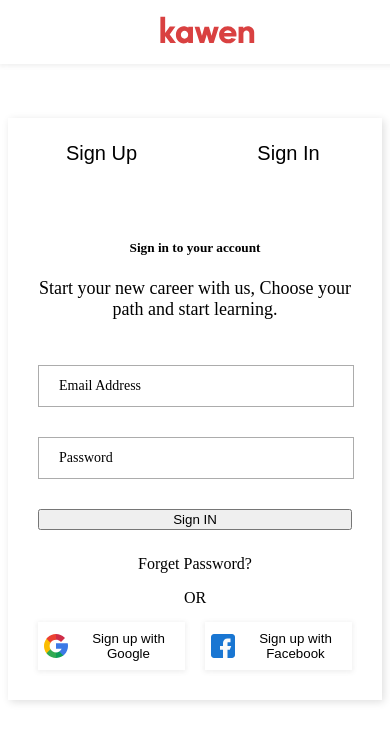
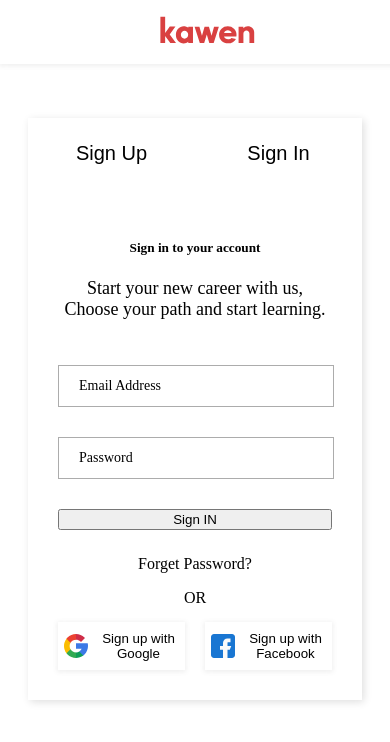
Before and after one commit to MohamedElmdary/kawen, a Next.js app: page /auth/login in a window 390 px wide. Shown: the top 742 px of the page. Built offline with nearby package versions, Linux system fonts and the light colour scheme.

Commit message:
Added responsive to signin/register

```diff
--- a/components/authLayout/authLayout.module.scss
+++ b/components/authLayout/authLayout.module.scss
@@ -5,6 +5,10 @@
     max-width: 600px;
     box-shadow: 2px 2px 8px rgba(0, 0, 0, 0.13);
     border-radius: var(--border-r-1);
+
+    @media (max-width: 599px) {
+        max-width: calc(100% - 40px);
+    }
 
     &__routes {
         display: flex;
--- a/components/noteItem/index.tsx
+++ b/components/noteItem/index.tsx
@@ -1,4 +1,4 @@
-import React, { useState, Dispatch, cloneElement } from 'react';
+import React, { useState, Dispatch } from 'react';
 import classes from './noteItem.module.scss';
 import { Note, NotesActions } from '../../store/notes';
 import getDateDetails from '../../shared/utils/getDateDetails';
```
